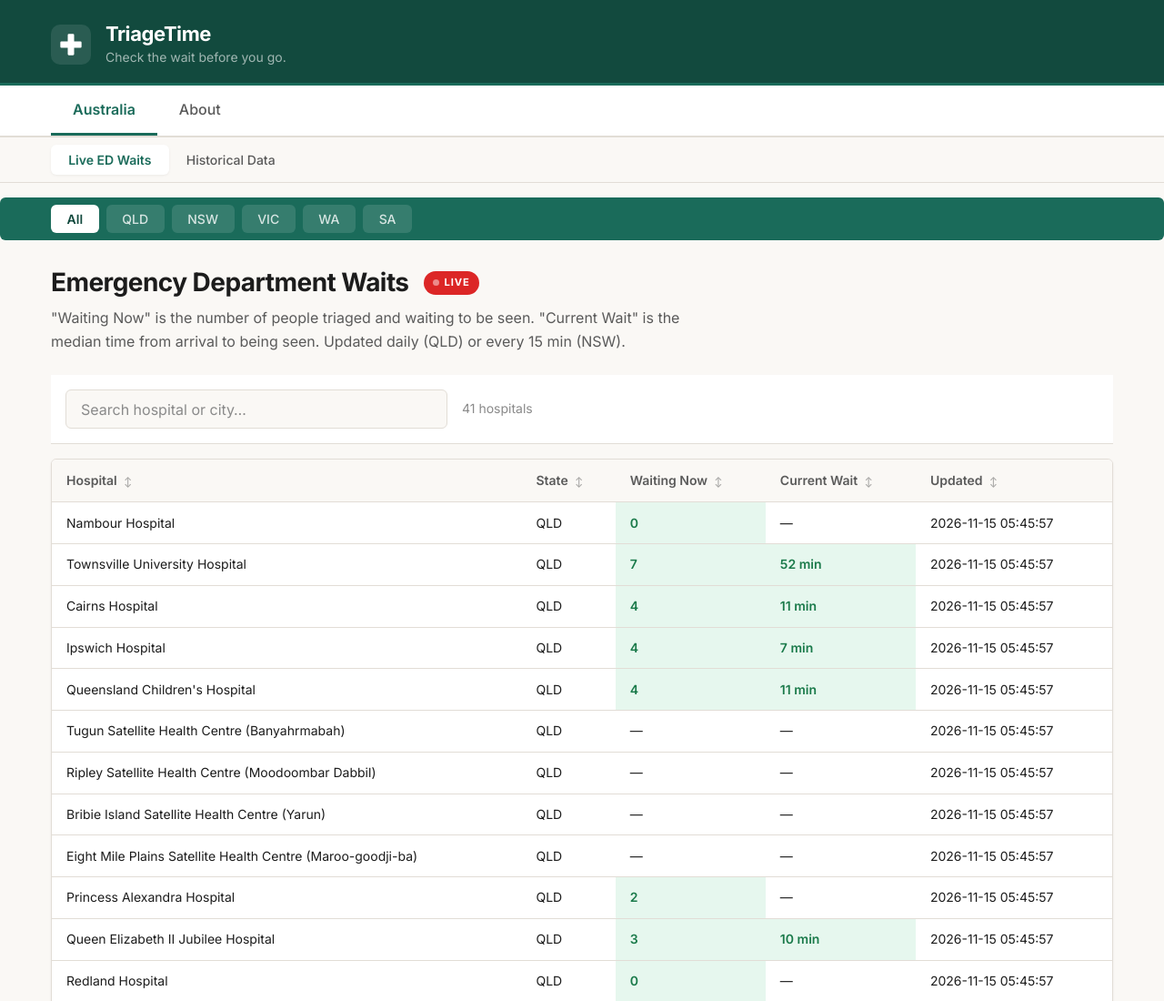
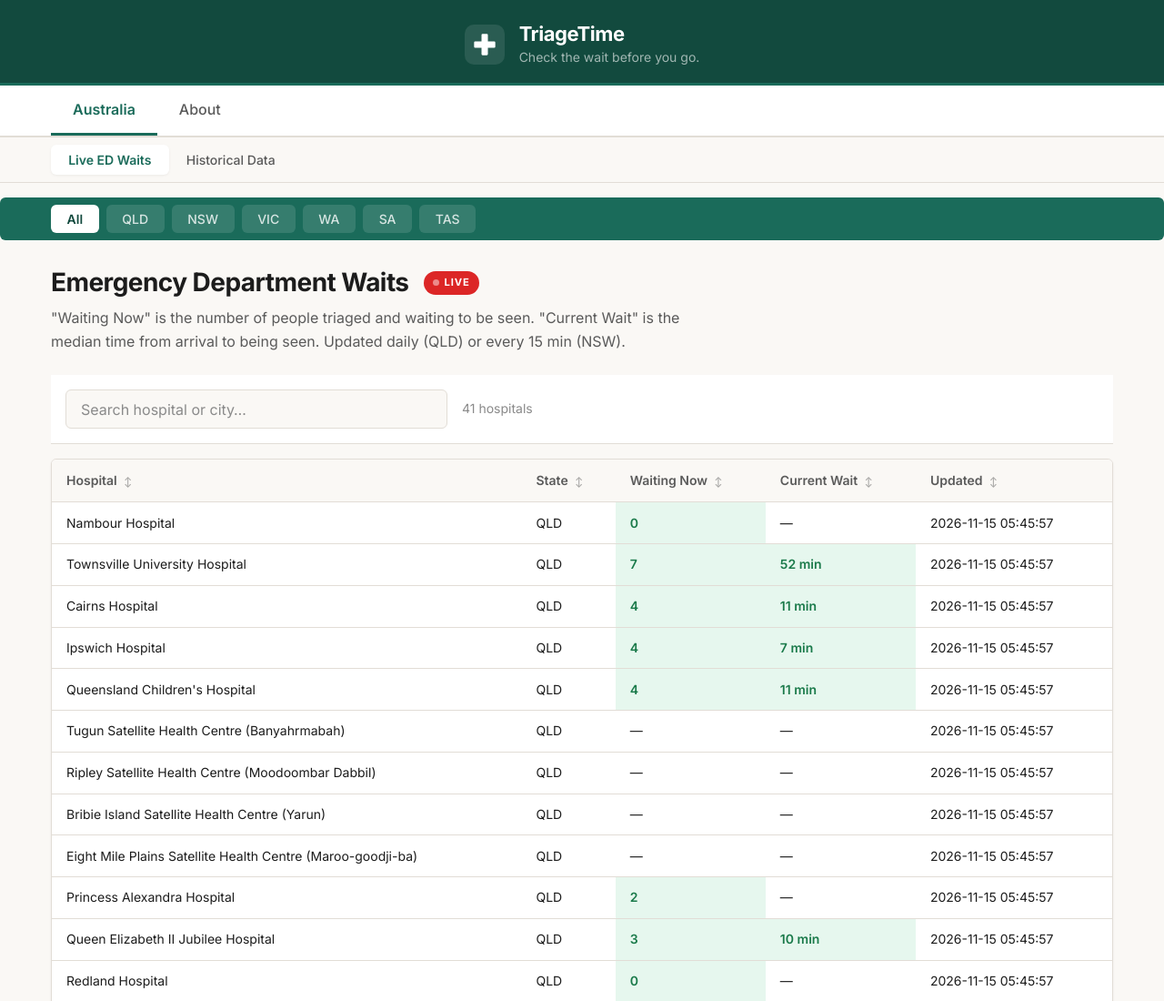
Before and after one commit to KCPu2/trieime, a website: page index.html in a window 1280 px wide. Shown: the top 1100 px of the page at 91% size. Drawn offline with nearby package versions, Linux system fonts and the light colour scheme.

Commit message:
Update index.html

```diff
--- a/index.html
+++ b/index.html
@@ -14,6 +14,8 @@
 
 <header>
   <div class="container">
+<div class="container">
+  <a id="logo-link" href="#" style="text-decoration:none;color:inherit;display:flex;align-items:center;gap:var(--space-md);">
     <div class="logo-icon">
       <svg viewBox="0 0 24 24" fill="none" xmlns="http://www.w3.org/2000/svg">
         <path d="M10 2h4a1 1 0 0 1 1 1v6h6a1 1 0 0 1 1 1v4a1 1 0 0 1-1 1h-6v6a1 1 0 0 1-1 1h-4a1 1 0 0 1-1-1v-6H3a1 1 0 0 1-1-1v-4a1 1 0 0 1 1-1h6V3a1 1 0 0 1 1-1z" fill="white"/>
@@ -23,7 +25,8 @@
       <h1 class="logo">TriageTime</h1>
       <p class="tagline">Check the wait before you go.</p>
     </div>
-  </div>
+  </a>
+</div>
 </header>
 
 <!-- Country tabs (top level) -->
@@ -54,6 +57,7 @@
       <button class="state-btn" data-state="vic">VIC</button>
       <button class="state-btn" data-state="wa">WA</button>
       <button class="state-btn" data-state="sa">SA</button>
+      <button class="state-btn" data-state="tas">TAS</button>
     </div>
   </nav>
 
```
